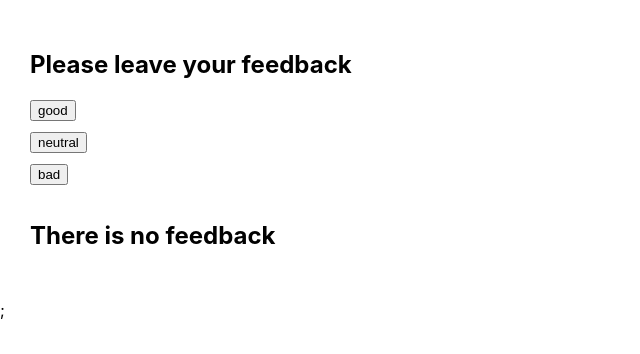
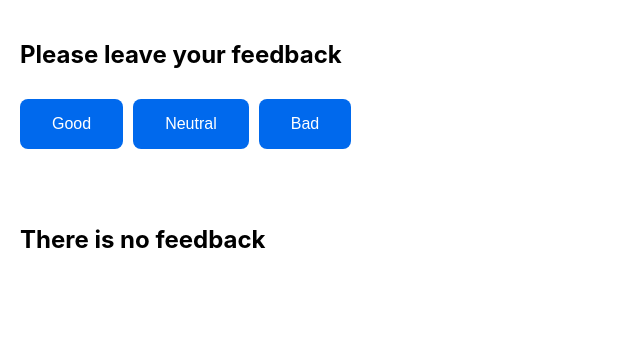
Before and after one commit to genyaFiL/goit-react-hw-02-feedback, a React (Create React App) app: page / in a window 1280 px wide. Shown: the top 354 px of the page, without its empty margins (0-640 px from the left). Built offline with nearby package versions, Linux system fonts and the light colour scheme.

Commit message:
add props and css

```diff
--- a/src/components/App.jsx
+++ b/src/components/App.jsx
@@ -33,17 +33,6 @@ class App extends Component {
 
     return (
       <>
-        <div
-          style={{
-            // height: '100vh',
-            display: 'flex',
-            flexDirection: 'column',
-            margin: '30px',
-            // justifyContent: 'center',
-            // alignItems: 'center',
-            color: '#010101',
-          }}
-        >
         <Section title="Please leave your feedback">
           <FeedbackOptions
             options={this.state}
@@ -61,8 +50,6 @@ class App extends Component {
         ) : (
           <Notification message="There is no feedback" />
         )}
-        </div>
-        ;
       </>
     );
   }
--- a/src/components/FeedbackOptions/FeedbackOptions.jsx
+++ b/src/components/FeedbackOptions/FeedbackOptions.jsx
@@ -1,11 +1,12 @@
-export const FeedbackOptions = props => {
-  const { options, onLeaveFeedback } = props;
+import PropTypes from 'prop-types';
+import css from './FeedbackOptions.module.css';
 
+export const FeedbackOptions = ({ options, onLeaveFeedback }) => {
   return (
     <>
-      <ul>
+      <ul className={css.list}>
         {Object.keys(options).map(keys => (
-          <li>
+          <li key={keys}>
             <button name={keys} onClick={onLeaveFeedback}>
               {keys}
             </button>
@@ -15,3 +16,8 @@ export const FeedbackOptions = props => {
     </>
   );
 };
+
+FeedbackOptions.propTypes = {
+  options: PropTypes.object.isRequired,
+  onLeaveFeedback: PropTypes.func.isRequired,
+};
--- /dev/null
+++ b/src/components/FeedbackOptions/FeedbackOptions.module.css
@@ -0,0 +1,6 @@
+.list {
+  display: flex;
+  flex-wrap: wrap;
+  gap: 10px;
+  padding: 0;
+}
--- a/src/components/Notification/Notification.jsx
+++ b/src/components/Notification/Notification.jsx
@@ -1,3 +1,10 @@
+import PropTypes from 'prop-types';
+import css from './NotificationStyles.module.css';
+
 export const Notification = ({ message }) => {
-  return <h2>{message}</h2>;
+  return <h2 className={css.notification}>{message}</h2>;
 };
+
+Notification.propTypes = {
+  message: PropTypes.string.isRequired,
+};
--- /dev/null
+++ b/src/components/Notification/NotificationStyles.module.css
@@ -0,0 +1,3 @@
+.notification {
+  padding: 20px;
+}
--- a/src/components/Section/Section.jsx
+++ b/src/components/Section/Section.jsx
@@ -1,8 +1,16 @@
+import PropTypes from 'prop-types';
+import css from './SectionStyles.module.css';
+
 export const Section = ({ children, title }) => {
   return (
-    <div>
+    <div className={css.section}>
       <h2>{title}</h2>
       {children}
     </div>
   );
 };
+
+Section.propTypes = {
+  children: PropTypes.element.isRequired,
+  title: PropTypes.string.isRequired,
+};
--- /dev/null
+++ b/src/components/Section/SectionStyles.module.css
@@ -0,0 +1,25 @@
+.section {
+  padding: 20px;
+}
+
+button {
+  display: inline-block;
+  border: none;
+  border-radius: 8px;
+  padding: 1rem 2rem;
+  margin: 0;
+  text-decoration: none;
+  background: #0069ed;
+  color: #ffffff;
+  font-family: sans-serif;
+  font-size: 1rem;
+  text-transform: capitalize;
+  cursor: pointer;
+  text-align: center;
+  transition: background 250ms ease-in-out, transform 150ms ease;
+}
+
+button:hover,
+button:focus {
+  background: #0053ba;
+}
--- a/src/components/Statistics/Statistics.jsx
+++ b/src/components/Statistics/Statistics.jsx
@@ -1,8 +1,16 @@
-export const Statistics = props => {
-  const { good, bad, neutral, total, positivePercentage } = props;
+import PropTypes from 'prop-types';
+import css from './StatisticsStyles.module.css';
+
+export const Statistics = ({
+  good,
+  bad,
+  neutral,
+  total,
+  positivePercentage,
+}) => {
   return (
     <>
-      <h2>Statistics</h2>
+      <h2 className={css.statistics}>Statistics</h2>
       <ul>
         <li>Good: {good}</li>
         <li>Neutral: {neutral}</li>
@@ -13,3 +21,11 @@ export const Statistics = props => {
     </>
   );
 };
+
+Statistics.propTypes = {
+  good: PropTypes.string.isRequired,
+  bad: PropTypes.string.isRequired,
+  neutral: PropTypes.string.isRequired,
+  total: PropTypes.number.isRequired,
+  positivePercentage: PropTypes.number.isRequired,
+};
--- /dev/null
+++ b/src/components/Statistics/StatisticsStyles.module.css
@@ -0,0 +1,3 @@
+.statistics {
+  padding: 20px;
+}
--- a/src/index.css
+++ b/src/index.css
@@ -15,7 +15,6 @@ code {
 }
 
 ul {
-  padding: 0;
   list-style: none;
 }
 
```
Lines whose indentation alone changed are shown as unchanged.
